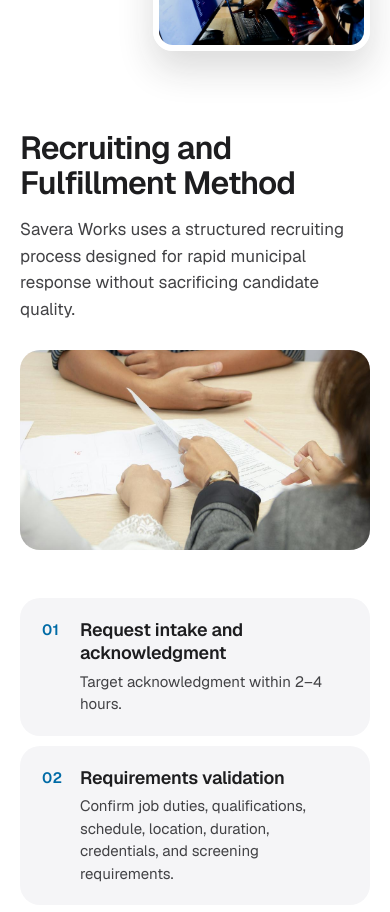
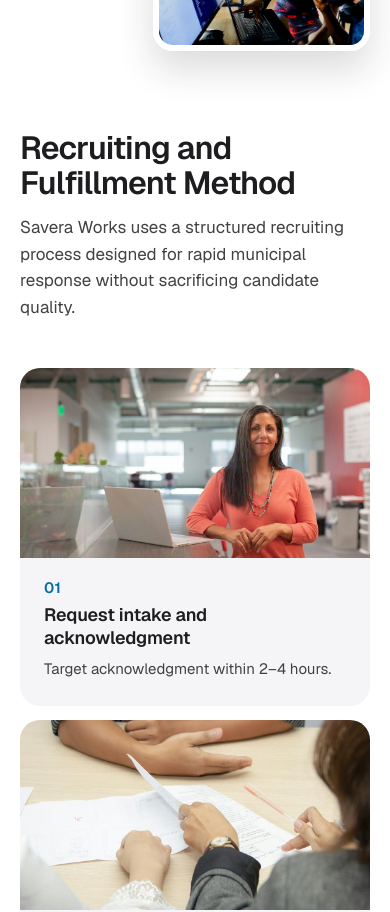
Before and after one commit to kashif838/saweraworks, a Next.js app: page / in a window 390 px wide. Shown: the part 2800-3712 px from the top of the page. Built offline with nearby package versions, Linux system fonts and the light colour scheme.

Commit message:
Card layouts for core competencies and the recruiting method
Co-Authored-By: Claude Opus 5 (1M context) <noreply@anthropic.com>

```diff
--- a/src/app/page.module.css
+++ b/src/app/page.module.css
@@ -8,14 +8,13 @@
 .split { display: grid; grid-template-columns: minmax(0, 1fr) 520px; gap: clamp(28px, 6vw, 88px); align-items: center; }
 .splitText { display: flex; flex-direction: column; gap: 20px; max-width: 560px; }
 
-.howHead { display: grid; grid-template-columns: minmax(0, 1fr) 440px; gap: clamp(28px, 6vw, 88px); align-items: center; }
+.howHead { display: flex; flex-direction: column; gap: 14px; max-width: 760px; }
 .screening { display: flex; flex-direction: column; gap: 14px; max-width: 900px; }
-.howPhoto { width: 440px; height: 300px; object-fit: cover; border-radius: var(--radius); }
 
 @media (max-width: 900px) {
-  .about, .split, .howHead { grid-template-columns: 1fr; }
+  .about, .split { grid-template-columns: 1fr; }
+  .howHead { max-width: none; }
   .facts { grid-template-columns: 1fr; gap: 8px; }
   .factValue { font-size: 15px; }
-  .howPhoto { width: 100%; height: 200px; }
   .splitText { max-width: none; }
 }
--- a/src/app/page.tsx
+++ b/src/app/page.tsx
@@ -56,13 +56,10 @@ export default function Home() {
 
       <section className="section">
         <div className="wrap" style={{ display: "flex", flexDirection: "column", gap: 48 }}>
-          <div className={styles.howHead}>
-            <Reveal style={{ display: "flex", flexDirection: "column", gap: 16 }}>
-              <h2 className="h2">{process.heading}</h2>
-              <p className="p">{process.sub}</p>
-            </Reveal>
-            <RevealImage delay={0.2} src="/images/documents.jpg" alt="Reviewing candidate documents" width={440} height={300} className={styles.howPhoto} sizes="(max-width: 900px) 100vw, 440px" />
-          </div>
+          <Reveal className={styles.howHead}>
+            <h2 className="h2">{process.heading}</h2>
+            <p className="p">{process.sub}</p>
+          </Reveal>
           <StepCards />
           <Reveal className={styles.screening}>
             <h3 className="h3">{process.screeningHeading}</h3>
--- a/src/components/Blocks.module.css
+++ b/src/components/Blocks.module.css
@@ -33,14 +33,30 @@
   .cA, .cB, .cC, .cD { grid-column: auto; grid-row: auto; }
 }
 
-/* ---------- numbered process steps ---------- */
-.steps { list-style: none; padding: 0; margin: 0; display: grid; grid-template-columns: repeat(2, minmax(0, 1fr)); gap: 16px; counter-reset: none; }
-.step { border-radius: var(--radius); background: var(--surface); padding: 24px 26px; display: flex; gap: 16px; align-items: flex-start; }
-.step.white { background: var(--white); }
-.stepNum { flex-shrink: 0; padding-top: 4px; min-width: 24px; }
-.stepBody { display: flex; flex-direction: column; gap: 6px; }
-.stepText { font-size: 15px; line-height: 1.5; color: var(--text); }
-@media (max-width: 900px) { .steps { grid-template-columns: 1fr; gap: 10px; } .step { padding: 20px 22px; gap: 14px; } }
+/* ---------- process step cards ---------- */
+.steps { list-style: none; padding: 0; margin: 0; display: grid; grid-template-columns: repeat(3, minmax(0, 1fr)); gap: 20px; }
+.step { border-radius: var(--radius); background: var(--surface); overflow: hidden; display: flex; flex-direction: column; }
+.step.white { background: var(--white); border: 1px solid var(--line); }
+.stepPhoto { width: 100%; height: 170px; object-fit: cover; }
+.stepBody { display: flex; flex-direction: column; gap: 8px; padding: 22px 24px 26px; }
+.stepNum { color: var(--blue-text); }
+.stepText { font-size: 15px; line-height: 1.5; color: var(--text); margin: 0; }
+@media (max-width: 1100px) { .steps { grid-template-columns: repeat(2, minmax(0, 1fr)); } }
+@media (max-width: 700px) { .steps { grid-template-columns: 1fr; gap: 14px; } .stepPhoto { height: 190px; } }
+
+/* ---------- competency cards ---------- */
+.comps { list-style: none; padding: 0; margin: 0; display: grid; grid-template-columns: repeat(4, minmax(0, 1fr)); gap: 16px; }
+.comp {
+  border-radius: var(--radius); background: var(--surface); padding: 26px 24px;
+  display: flex; flex-direction: column; gap: 16px; align-items: flex-start;
+}
+.compIcon {
+  width: 46px; height: 46px; border-radius: 14px; flex-shrink: 0;
+  background: var(--white); color: var(--blue-text);
+  display: flex; align-items: center; justify-content: center;
+}
+@media (max-width: 1100px) { .comps { grid-template-columns: repeat(2, minmax(0, 1fr)); } }
+@media (max-width: 560px) { .comps { grid-template-columns: 1fr; gap: 10px; } .comp { padding: 20px 22px; gap: 12px; } }
 
 /* ---------- CTA split ---------- */
 /* The preceding section already supplies the bottom padding, so this one starts flush. */
--- a/src/components/Blocks.tsx
+++ b/src/components/Blocks.tsx
@@ -2,7 +2,8 @@
 
 import Image from "next/image";
 import Link from "next/link";
-import { contact, cta, process } from "@/content/site";
+import { contact, cta, process, servicesPage } from "@/content/site";
+import { Box, Chart, Clipboard, Database, Flask, HardHat, Headset, Monitor, People, Wrench } from "./Icons";
 import { motion } from "framer-motion";
 import { revealImage, revealStaggerList, revealUp, useStaggerProps } from "./Reveal";
 import styles from "./Blocks.module.css";
@@ -57,14 +58,38 @@ export function StepCards({ white = false }: { white?: boolean }) {
     <motion.ol className={styles.steps} {...group}>
       {process.steps.map((s) => (
         <motion.li key={s.n} className={`${styles.step} ${white ? styles.white : ""}`} {...item}>
-          <span className={`num ${styles.stepNum}`}>{s.n}</span>
-          <span className={styles.stepBody}>
-            <span className="h4">{s.title}</span>
-            <span className={styles.stepText}>{s.text}</span>
-          </span>
+          <Image src={s.img} alt={s.alt} width={400} height={225} className={styles.stepPhoto} sizes="(max-width: 700px) 100vw, (max-width: 1100px) 50vw, 33vw" />
+          <div className={styles.stepBody}>
+            <span className={`num ${styles.stepNum}`}>{s.n}</span>
+            <h3 className="h4">{s.title}</h3>
+            <p className={styles.stepText}>{s.text}</p>
+          </div>
         </motion.li>
       ))}
     </motion.ol>
+  );
+}
+
+const COMPETENCY_ICONS = {
+  clipboard: Clipboard, headset: Headset, chart: Chart, box: Box, monitor: Monitor,
+  wrench: Wrench, hardhat: HardHat, flask: Flask, database: Database, people: People,
+} as const;
+
+/** Four per row, each competency with its own mark. */
+export function CompetencyCards() {
+  const { group, item } = useStaggerProps();
+  return (
+    <motion.ul className={styles.comps} {...group}>
+      {servicesPage.competencies.map(({ label, icon }) => {
+        const Icon = COMPETENCY_ICONS[icon];
+        return (
+          <motion.li key={label} className={styles.comp} {...item}>
+            <span className={styles.compIcon}><Icon size={22} /></span>
+            <span className="h4">{label}</span>
+          </motion.li>
+        );
+      })}
+    </motion.ul>
   );
 }
 
--- a/src/components/Icons.tsx
+++ b/src/components/Icons.tsx
@@ -52,3 +52,35 @@ const social: Record<string, React.ReactNode> = {
 export const Social = ({ name, size = 17, ...r }: P & { name: string }) => (
   <svg {...base(size, r)} strokeWidth={1.8}>{social[name]}</svg>
 );
+
+/* ---------- competency icons ---------- */
+export const Clipboard = ({ size = 24, ...r }: P) => (
+  <svg {...base(size, r)}><rect x="8" y="3" width="8" height="4" rx="1" /><path d="M16 5h2a2 2 0 0 1 2 2v12a2 2 0 0 1-2 2H6a2 2 0 0 1-2-2V7a2 2 0 0 1 2-2h2" /><path d="M8 12h8M8 16h5" /></svg>
+);
+export const Headset = ({ size = 24, ...r }: P) => (
+  <svg {...base(size, r)}><path d="M4 14v-2a8 8 0 0 1 16 0v2" /><rect x="2" y="14" width="4" height="6" rx="1.5" /><rect x="18" y="14" width="4" height="6" rx="1.5" /><path d="M20 20v0a3 3 0 0 1-3 3h-3" /></svg>
+);
+export const Chart = ({ size = 24, ...r }: P) => (
+  <svg {...base(size, r)}><path d="M4 20h16" /><path d="M7 20v-7M12 20V6M17 20v-4" /></svg>
+);
+export const Box = ({ size = 24, ...r }: P) => (
+  <svg {...base(size, r)}><path d="M21 8 12 3 3 8v8l9 5 9-5V8Z" /><path d="m3 8 9 5 9-5M12 13v8" /></svg>
+);
+export const Monitor = ({ size = 24, ...r }: P) => (
+  <svg {...base(size, r)}><rect x="2" y="4" width="20" height="13" rx="2" /><path d="M8 21h8M12 17v4" /></svg>
+);
+export const Wrench = ({ size = 24, ...r }: P) => (
+  <svg {...base(size, r)}><path d="M15 3a5 5 0 0 0-4.6 7L3 17.4V21h3.6l7.4-7.4A5 5 0 1 0 15 3Z" /><path d="M17.5 6.5h.01" /></svg>
+);
+export const HardHat = ({ size = 24, ...r }: P) => (
+  <svg {...base(size, r)}><path d="M4 16a8 8 0 0 1 16 0" /><path d="M9 16V7a1 1 0 0 1 1-1h4a1 1 0 0 1 1 1v9" /><rect x="2" y="16" width="20" height="4" rx="1.5" /></svg>
+);
+export const Flask = ({ size = 24, ...r }: P) => (
+  <svg {...base(size, r)}><path d="M10 3v6.5L4.6 18A2 2 0 0 0 6.3 21h11.4a2 2 0 0 0 1.7-3L14 9.5V3" /><path d="M8.5 3h7M7.5 14h9" /></svg>
+);
+export const Database = ({ size = 24, ...r }: P) => (
+  <svg {...base(size, r)}><ellipse cx="12" cy="5.5" rx="8" ry="3" /><path d="M4 5.5v13c0 1.7 3.6 3 8 3s8-1.3 8-3v-13" /><path d="M4 12c0 1.7 3.6 3 8 3s8-1.3 8-3" /></svg>
+);
+export const People = ({ size = 24, ...r }: P) => (
+  <svg {...base(size, r)}><circle cx="9" cy="8" r="3.2" /><path d="M2.5 20a6.5 6.5 0 0 1 13 0" /><path d="M16.5 5.2a3.2 3.2 0 0 1 0 5.6M18 14.5a6.5 6.5 0 0 1 3.5 5.5" /></svg>
+);
```
Also changed, not shown: src/app/our-services/page.module.css (+2 -5 lines), src/app/our-services/page.tsx (+7 -10 lines), src/content/site.ts (+21 -21 lines).
